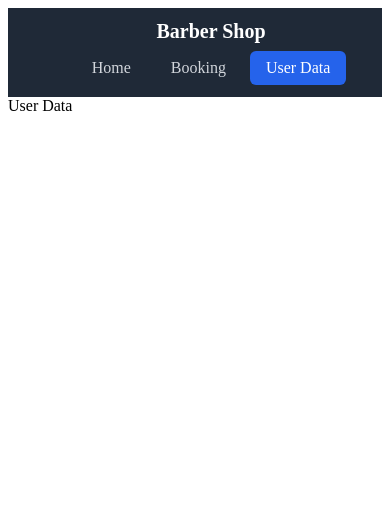
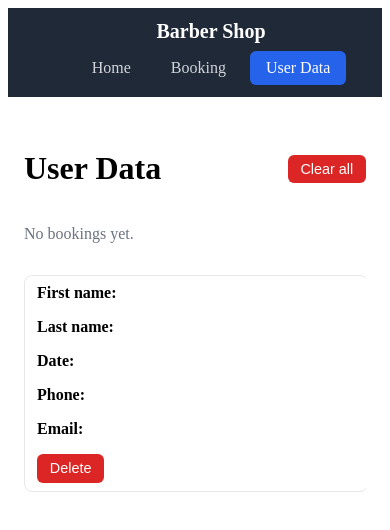
Before and after one commit to SvetlinGG/Barber-Booking-Form-App, a React (Vite) app: page /user-data in a window 390 px wide. Shown: the top 530 px of the page. Built offline with nearby package versions, Linux system fonts and the light colour scheme.

Commit message:
userData styling

```diff
--- a/public/global.css
+++ b/public/global.css
@@ -1,2 +1,3 @@
 @import '/public/navbar.css';
-@import '/public/booking.css'
+@import '/public/booking.css';
+@import '/public/user-data.css'
--- /dev/null
+++ b/public/user-data.css
@@ -0,0 +1,86 @@
+.userdata {
+  max-width: 62rem;
+  margin: 2rem auto;
+  padding: 0 1rem;
+}
+
+.userdata__header {
+  display: flex;
+  align-items: center;
+  justify-content: space-between;
+  gap: 1rem;
+}
+
+.userdata__empty {
+  color: #6b7280;
+}
+
+.userdata__tablewrap {
+  overflow-x: auto;
+}
+
+.userdata__table {
+  width: 100%;
+  border-collapse: collapse;
+  margin-top: 1rem;
+}
+
+.userdata__table th,
+.userdata__table td {
+  padding: 0.75rem;
+  text-align: left;
+  border-bottom: 1px solid #e5e7eb;
+}
+
+.userdata__table th {
+  background: #f3f4f6;
+  font-size: 0.9rem;
+}
+
+.userdata__delete,
+.userdata__clear {
+  padding: 0.4rem 0.8rem;
+  font-size: 0.9rem;
+  color: #fff;
+  background: #dc2626;
+  border: none;
+  border-radius: 0.375rem;
+  cursor: pointer;
+  transition: background 0.2s;
+}
+
+.userdata__delete:hover,
+.userdata__clear:hover {
+  background: #b91c1c;
+}
+
+/* Mobile: each row becomes a card */
+@media (max-width: 40rem) {
+  .userdata__table thead {
+    display: none;
+  }
+
+  .userdata__table,
+  .userdata__table tbody,
+  .userdata__table tr,
+  .userdata__table td {
+    display: block;
+    width: 100%;
+  }
+
+  .userdata__table tr {
+    margin-bottom: 1rem;
+    border: 1px solid #e5e7eb;
+    border-radius: 0.5rem;
+  }
+
+  .userdata__table td {
+    border-bottom: none;
+    padding: 0.5rem 0.75rem;
+  }
+
+  .userdata__table td[data-label]::before {
+    content: attr(data-label) ": ";
+    font-weight: 600;
+  }
+}
--- a/src/App.jsx
+++ b/src/App.jsx
@@ -1,6 +1,7 @@
 import { Routes, Route } from 'react-router'
 import Navbar from './components/Navbar'
 import Booking from './components/Booking'
+import UserData from './components/UserData'
 
 
 function App() {
@@ -10,7 +11,7 @@ function App() {
       <Routes>
         <Route path="/" element={<div>Home</div>} />
         <Route path="/booking" element={<Booking />} />
-        <Route path="/user-data" element={<div>User Data</div>} />
+        <Route path="/user-data" element={<UserData />} />
       </Routes>
     </>
   )
```
